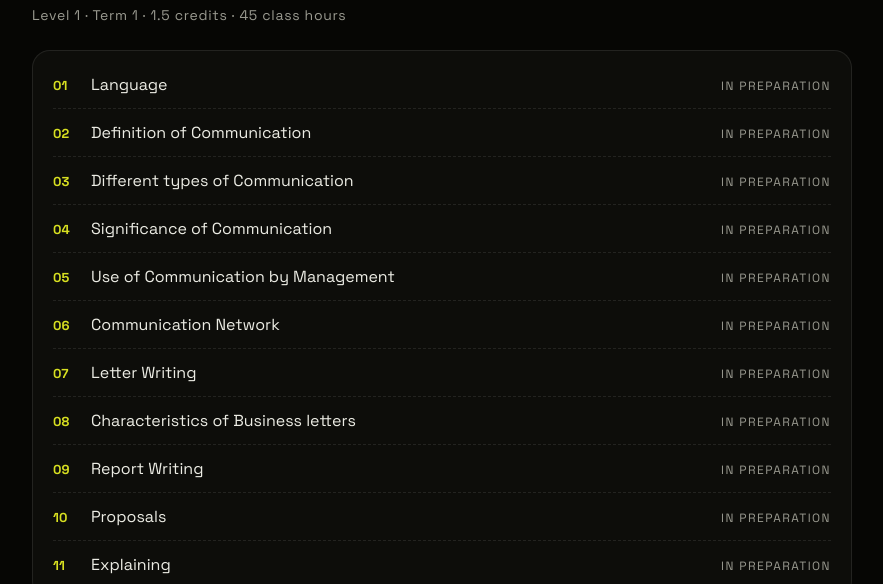
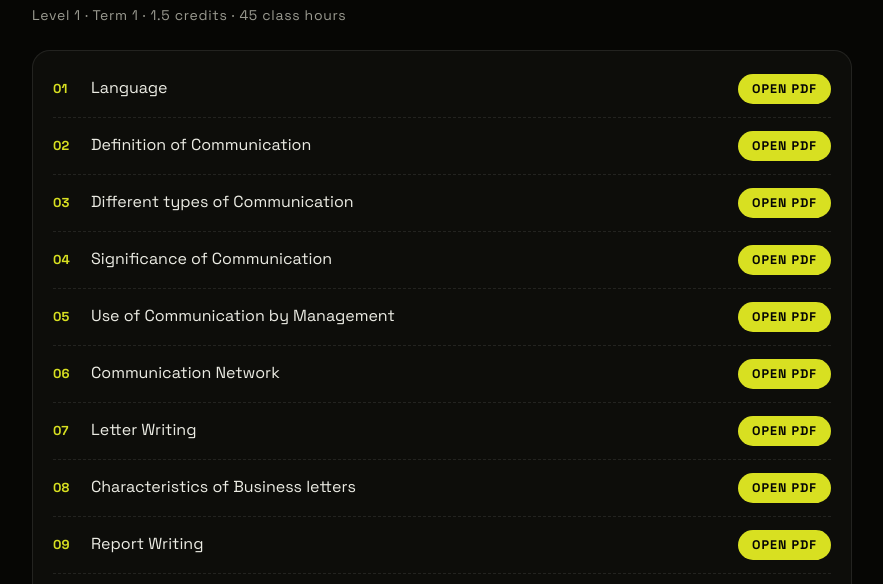
Before and after one commit to sakibhasan286116/texora, a plain HTML site: page courses/hum-1107.html in a window 1280 px wide. Shown: the part 189-773 px from the top of the page, without its empty margins (198-1081 px from the left). Drawn offline with nearby package versions, Linux system fonts and the light colour scheme.

Commit message:
Link all 11 HUM-1107 topic PDFs on the course page

```diff
--- a/courses/hum-1107.html
+++ b/courses/hum-1107.html
@@ -31,17 +31,17 @@ a.pdf{margin-left:auto;flex:none;background:var(--neon);color:#050505;font-weigh
 <h1>Communicative English</h1>
 <div class="meta">Level 1 · Term 1 · 1.5 credits · 45 class hours</div>
 <div class="panel">
-<div class="row"><span class="num">01</span><span class="ttl">Language</span><span class="st">In preparation</span></div>
-<div class="row"><span class="num">02</span><span class="ttl">Definition of Communication</span><span class="st">In preparation</span></div>
-<div class="row"><span class="num">03</span><span class="ttl">Different types of Communication</span><span class="st">In preparation</span></div>
-<div class="row"><span class="num">04</span><span class="ttl">Significance of Communication</span><span class="st">In preparation</span></div>
-<div class="row"><span class="num">05</span><span class="ttl">Use of Communication by Management</span><span class="st">In preparation</span></div>
-<div class="row"><span class="num">06</span><span class="ttl">Communication Network</span><span class="st">In preparation</span></div>
-<div class="row"><span class="num">07</span><span class="ttl">Letter Writing</span><span class="st">In preparation</span></div>
-<div class="row"><span class="num">08</span><span class="ttl">Characteristics of Business letters</span><span class="st">In preparation</span></div>
-<div class="row"><span class="num">09</span><span class="ttl">Report Writing</span><span class="st">In preparation</span></div>
-<div class="row"><span class="num">10</span><span class="ttl">Proposals</span><span class="st">In preparation</span></div>
-<div class="row"><span class="num">11</span><span class="ttl">Explaining</span><span class="st">In preparation</span></div>
+<div class="row"><span class="num">01</span><span class="ttl">Language</span><a class="pdf" href="../notes/hum-1107/language.pdf" target="_blank" rel="noopener">Open PDF</a></div>
+<div class="row"><span class="num">02</span><span class="ttl">Definition of Communication</span><a class="pdf" href="../notes/hum-1107/definition-of-communication.pdf" target="_blank" rel="noopener">Open PDF</a></div>
+<div class="row"><span class="num">03</span><span class="ttl">Different types of Communication</span><a class="pdf" href="../notes/hum-1107/types-of-communication.pdf" target="_blank" rel="noopener">Open PDF</a></div>
+<div class="row"><span class="num">04</span><span class="ttl">Significance of Communication</span><a class="pdf" href="../notes/hum-1107/significance-of-communication.pdf" target="_blank" rel="noopener">Open PDF</a></div>
+<div class="row"><span class="num">05</span><span class="ttl">Use of Communication by Management</span><a class="pdf" href="../notes/hum-1107/communication-by-management.pdf" target="_blank" rel="noopener">Open PDF</a></div>
+<div class="row"><span class="num">06</span><span class="ttl">Communication Network</span><a class="pdf" href="../notes/hum-1107/communication-network.pdf" target="_blank" rel="noopener">Open PDF</a></div>
+<div class="row"><span class="num">07</span><span class="ttl">Letter Writing</span><a class="pdf" href="../notes/hum-1107/letter-writing.pdf" target="_blank" rel="noopener">Open PDF</a></div>
+<div class="row"><span class="num">08</span><span class="ttl">Characteristics of Business letters</span><a class="pdf" href="../notes/hum-1107/business-letter-characteristics.pdf" target="_blank" rel="noopener">Open PDF</a></div>
+<div class="row"><span class="num">09</span><span class="ttl">Report Writing</span><a class="pdf" href="../notes/hum-1107/report-writing.pdf" target="_blank" rel="noopener">Open PDF</a></div>
+<div class="row"><span class="num">10</span><span class="ttl">Proposals</span><a class="pdf" href="../notes/hum-1107/proposals.pdf" target="_blank" rel="noopener">Open PDF</a></div>
+<div class="row"><span class="num">11</span><span class="ttl">Explaining</span><a class="pdf" href="../notes/hum-1107/explaining.pdf" target="_blank" rel="noopener">Open PDF</a></div>
 
 </div>
 <p class="foot">Every topic gets its own explanatory PDF — no MCQ, with diagrams where the topic needs one. Texora · Made by Sakib</p>
```
